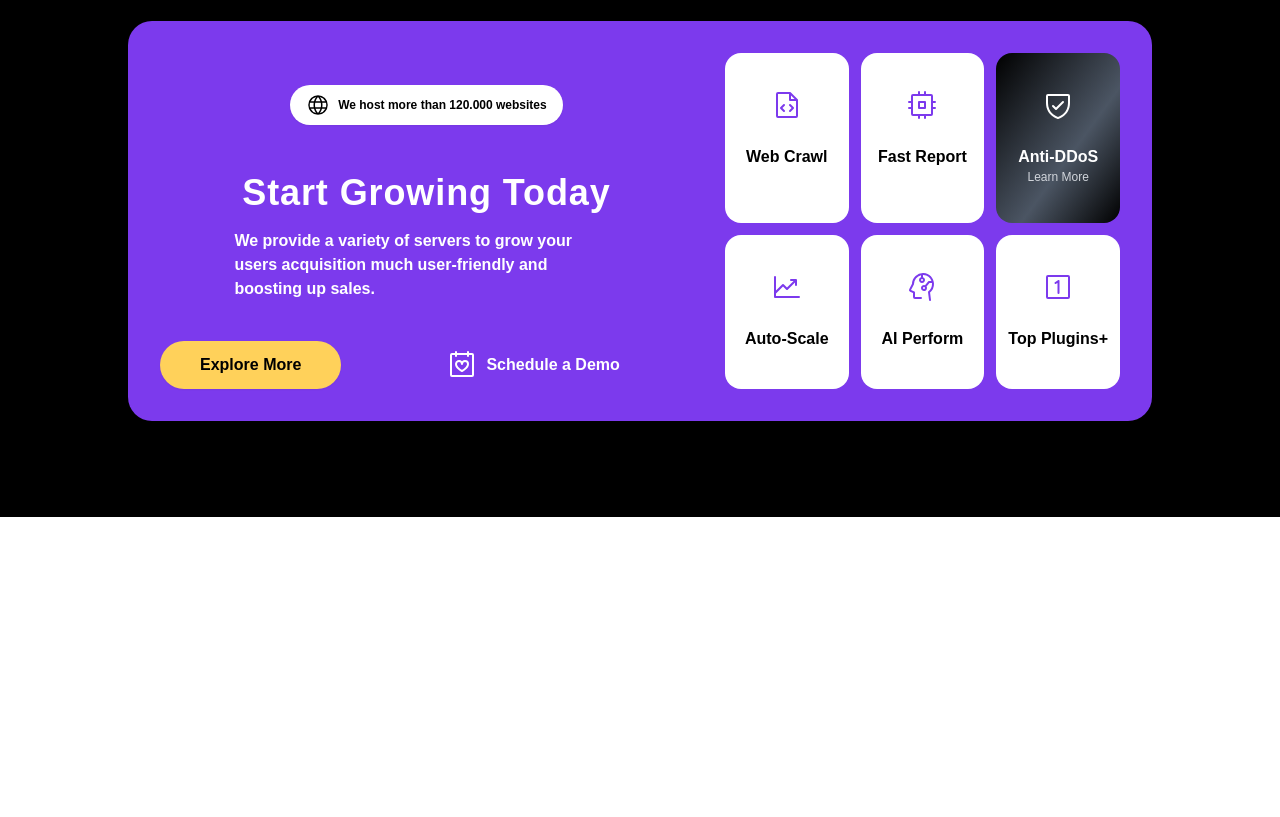
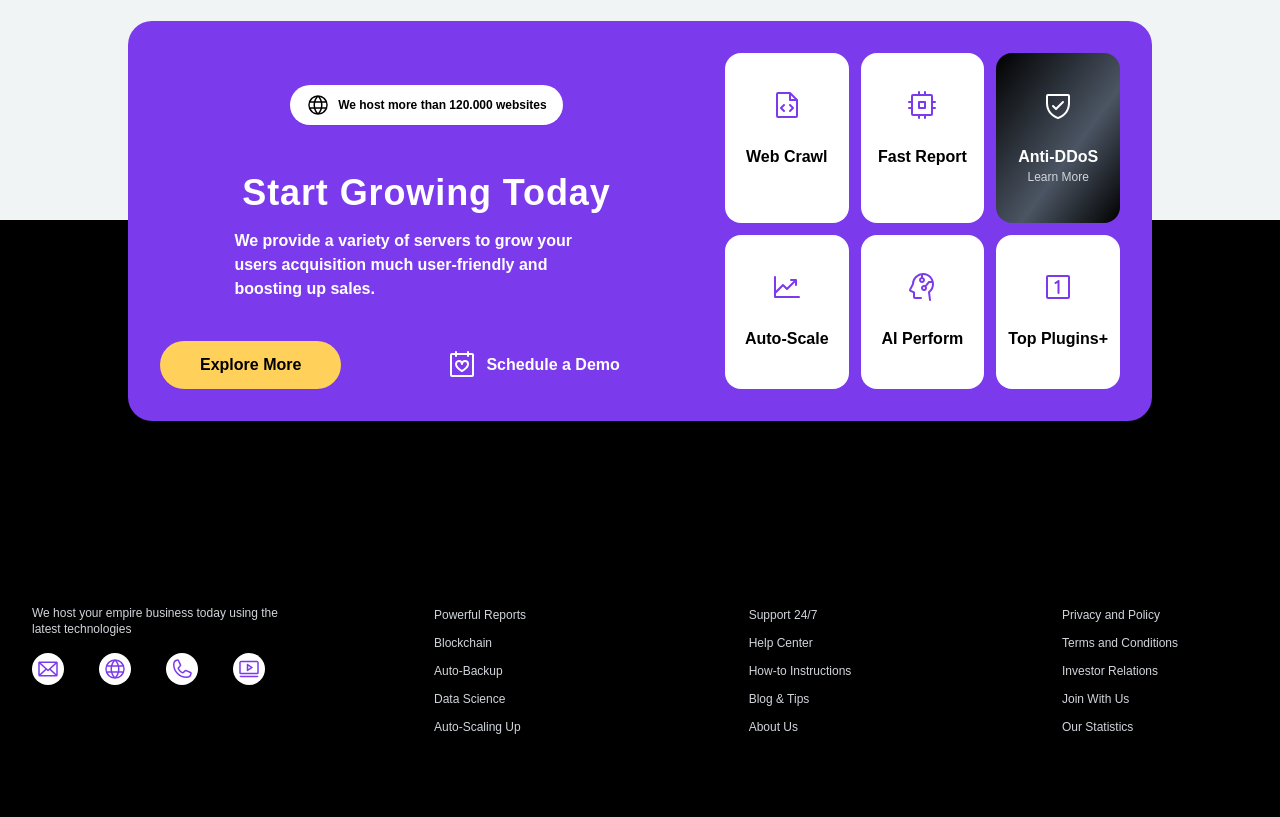
Before and after one commit to rayzio-jax/BWA-UIEngineer, a website: page index.html in a window 1280 px wide. Shown: the part 3161-3978 px from the top of the page. Before the commit the page ends 3678 px from the top, so only its background shows below. Drawn offline with nearby package versions, Linux system fonts and the light colour scheme.

Commit message:
create footer & js functions

```diff
--- a/index.html
+++ b/index.html
@@ -1041,5 +1041,145 @@
 				</div>
 			</section>
 		</main>
+		<footer class="flex flex-col m-10 text-white"></footer>
+			<div
+				class="grid grid-cols-2 md:mx-auto md:gap-x-32 lg:mx-0 lg:gap-x-0 lg:grid-cols-4 [&>div]:mx-auto"
+			>
+				<div class="flex flex-col">
+					<a
+						href="#"
+						class="select-none cursor-pointer text-2xl font-bold mx-auto lg:mx-0"
+					>
+						&bigtriangleup; Brand
+					</a>
+					<p class="text-xs max-w-40 lg:max-w-64 text-gray-300 my-4 mx-auto">
+						We host your empire business today using the latest technologies
+					</p>
+					<div
+						class="[&>a>svg]:fill-violet-600 [&>a>svg]:bg-white [&>a>svg]:rounded-full [&>a>svg]:p-1 grid grid-cols-4 gap-x-3 mx-auto lg:mx-0"
+					>
+						<!-- Mail Icon -->
+						<a href="">
+							<svg
+								xmlns="http://www.w3.org/2000/svg"
+								width="32"
+								height="32"
+								fill="#000000"
+								viewBox="0 0 256 256"
+							>
+								<path
+									d="M224,48H32a8,8,0,0,0-8,8V192a16,16,0,0,0,16,16H216a16,16,0,0,0,16-16V56A8,8,0,0,0,224,48Zm-96,85.15L52.57,64H203.43ZM98.71,128,40,181.81V74.19Zm11.84,10.85,12,11.05a8,8,0,0,0,10.82,0l12-11.05,58,53.15H52.57ZM157.29,128,216,74.18V181.82Z"
+								></path>
+							</svg>
+						</a>
+
+						<!-- Globe Icon -->
+						<a href="">
+							<svg
+								xmlns="http://www.w3.org/2000/svg"
+								width="32"
+								height="32"
+								fill="#000000"
+								viewBox="0 0 256 256"
+							>
+								<path
+									d="M128,24h0A104,104,0,1,0,232,128,104.12,104.12,0,0,0,128,24Zm88,104a87.61,87.61,0,0,1-3.33,24H174.16a157.44,157.44,0,0,0,0-48h38.51A87.61,87.61,0,0,1,216,128ZM102,168H154a115.11,115.11,0,0,1-26,45A115.27,115.27,0,0,1,102,168Zm-3.9-16a140.84,140.84,0,0,1,0-48h59.88a140.84,140.84,0,0,1,0,48ZM40,128a87.61,87.61,0,0,1,3.33-24H81.84a157.44,157.44,0,0,0,0,48H43.33A87.61,87.61,0,0,1,40,128ZM154,88H102a115.11,115.11,0,0,1,26-45A115.27,115.27,0,0,1,154,88Zm52.33,0H170.71a135.28,135.28,0,0,0-22.3-45.6A88.29,88.29,0,0,1,206.37,88ZM107.59,42.4A135.28,135.28,0,0,0,85.29,88H49.63A88.29,88.29,0,0,1,107.59,42.4ZM49.63,168H85.29a135.28,135.28,0,0,0,22.3,45.6A88.29,88.29,0,0,1,49.63,168Zm98.78,45.6a135.28,135.28,0,0,0,22.3-45.6h35.66A88.29,88.29,0,0,1,148.41,213.6Z"
+								></path>
+							</svg>
+						</a>
+
+						<!-- Call Icon -->
+						<a href="">
+							<svg
+								xmlns="http://www.w3.org/2000/svg"
+								width="32"
+								height="32"
+								fill="#000000"
+								viewBox="0 0 256 256"
+							>
+								<path
+									d="M222.37,158.46l-47.11-21.11-.13-.06a16,16,0,0,0-15.17,1.4,8.12,8.12,0,0,0-.75.56L134.87,160c-15.42-7.49-31.34-23.29-38.83-38.51l20.78-24.71c.2-.25.39-.5.57-.77a16,16,0,0,0,1.32-15.06l0-.12L97.54,33.64a16,16,0,0,0-16.62-9.52A56.26,56.26,0,0,0,32,80c0,79.4,64.6,144,144,144a56.26,56.26,0,0,0,55.88-48.92A16,16,0,0,0,222.37,158.46ZM176,208A128.14,128.14,0,0,1,48,80,40.2,40.2,0,0,1,82.87,40a.61.61,0,0,0,0,.12l21,47L83.2,111.86a6.13,6.13,0,0,0-.57.77,16,16,0,0,0-1,15.7c9.06,18.53,27.73,37.06,46.46,46.11a16,16,0,0,0,15.75-1.14,8.44,8.44,0,0,0,.74-.56L168.89,152l47,21.05h0s.08,0,.11,0A40.21,40.21,0,0,1,176,208Z"
+								></path>
+							</svg>
+						</a>
+
+						<!-- Video Icon -->
+						<a href="">
+							<svg
+								xmlns="http://www.w3.org/2000/svg"
+								width="32"
+								height="32"
+								fill="#000000"
+								viewBox="0 0 256 256"
+							>
+								<path
+									d="M164.44,105.34l-48-32A8,8,0,0,0,104,80v64a8,8,0,0,0,12.44,6.66l48-32a8,8,0,0,0,0-13.32ZM120,129.05V95l25.58,17ZM216,40H40A16,16,0,0,0,24,56V168a16,16,0,0,0,16,16H216a16,16,0,0,0,16-16V56A16,16,0,0,0,216,40Zm0,128H40V56H216V168Zm16,40a8,8,0,0,1-8,8H32a8,8,0,0,1,0-16H224A8,8,0,0,1,232,208Z"
+								></path>
+							</svg>
+						</a>
+					</div>
+				</div>
+				<div class="flex flex-col">
+					<h3 class="text-xl font-semibold">Products</h3>
+					<ul class="text-xs text-gray-300 my-4 *:leading-7">
+						<li><a href="">Powerful Reports</a></li>
+						<li><a href="">Blockchain</a></li>
+						<li><a href="">Auto-Backup</a></li>
+						<li><a href="">Data Science</a></li>
+						<li><a href="">Auto-Scaling Up</a></li>
+					</ul>
+				</div>
+				<div class="flex flex-col">
+					<h3 class="text-xl font-semibold">Resources</h3>
+					<ul class="text-xs text-gray-300 my-4 *:leading-7">
+						<li><a href="">Support 24/7</a></li>
+						<li><a href="">Help Center</a></li>
+						<li><a href="">How-to Instructions</a></li>
+						<li><a href="">Blog & Tips</a></li>
+						<li><a href="">About Us</a></li>
+					</ul>
+				</div>
+				<div class="flex flex-col">
+					<h3 class="text-xl font-semibold">Company</h3>
+					<ul class="text-xs text-gray-300 my-4 *:leading-7">
+						<li><a href="">Privacy and Policy</a></li>
+						<li><a href="">Terms and Conditions</a></li>
+						<li><a href="">Investor Relations</a></li>
+						<li><a href="">Join With Us</a></li>
+						<li><a href="">Our Statistics</a></li>
+					</ul>
+				</div>
+			</div>
+			<p class="text-xs text-center mt-8">
+				All Rights Reserved &#x25cf; Copyright Weserve by BuildWithAngga 2024 in
+				Bandung
+			</p>
+			<p class="text-[8px] text-center">
+				HTML & CSS made by
+				<a
+					class="hover:text-violet-300"
+					href="https://github.com/rayzio-jax"
+					target="_blank"
+				>
+					Rayhanantha
+				</a>
+			</p>
+		</footer>
+		<script>
+			const navbar = document.querySelector("#navbar");
+			window.onscroll = () => {
+				window.scrollY > 100
+					? navbar.classList.add(
+							"bg-white/60",
+							"backdrop-blur-2xl",
+							"transition-all"
+					  )
+					: navbar.classList.remove(
+							"bg-white/60",
+							"backdrop-blur-2xl",
+							"transition-all"
+					  );
+			};
+		</script>
 	</body>
 </html>
```
